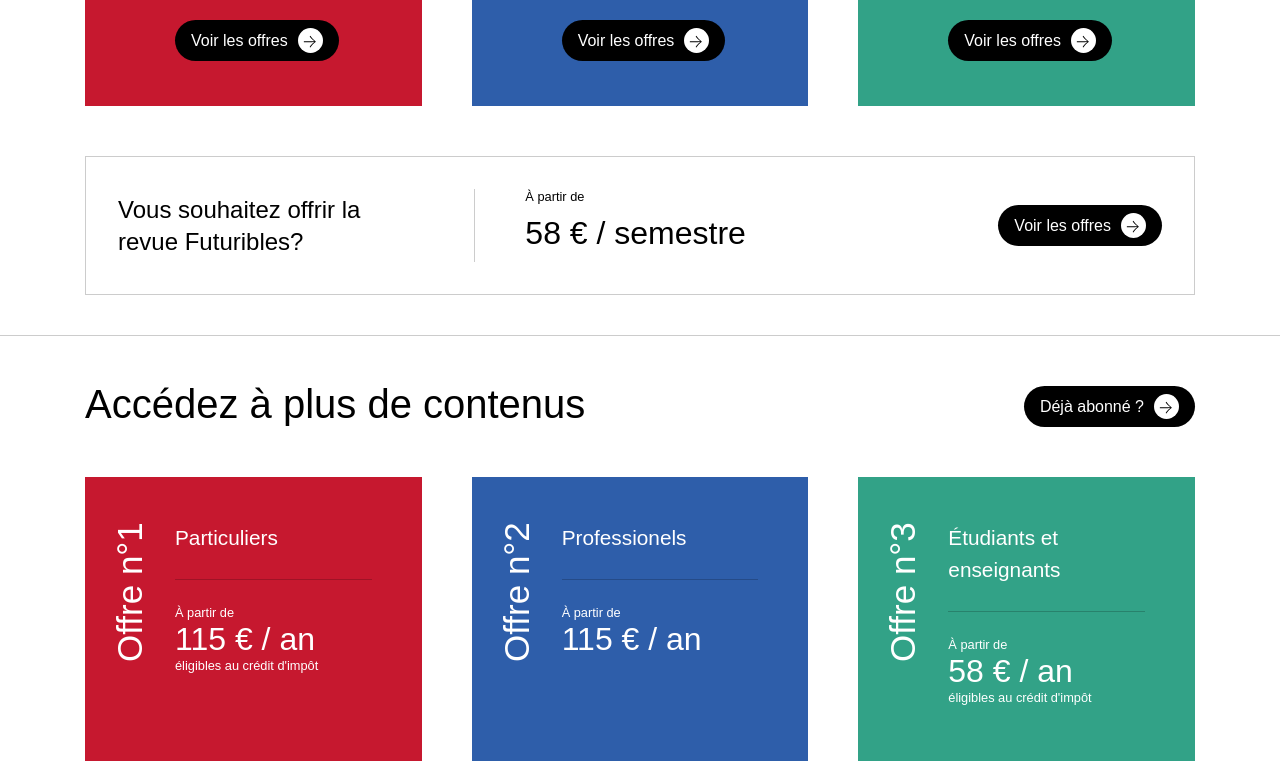
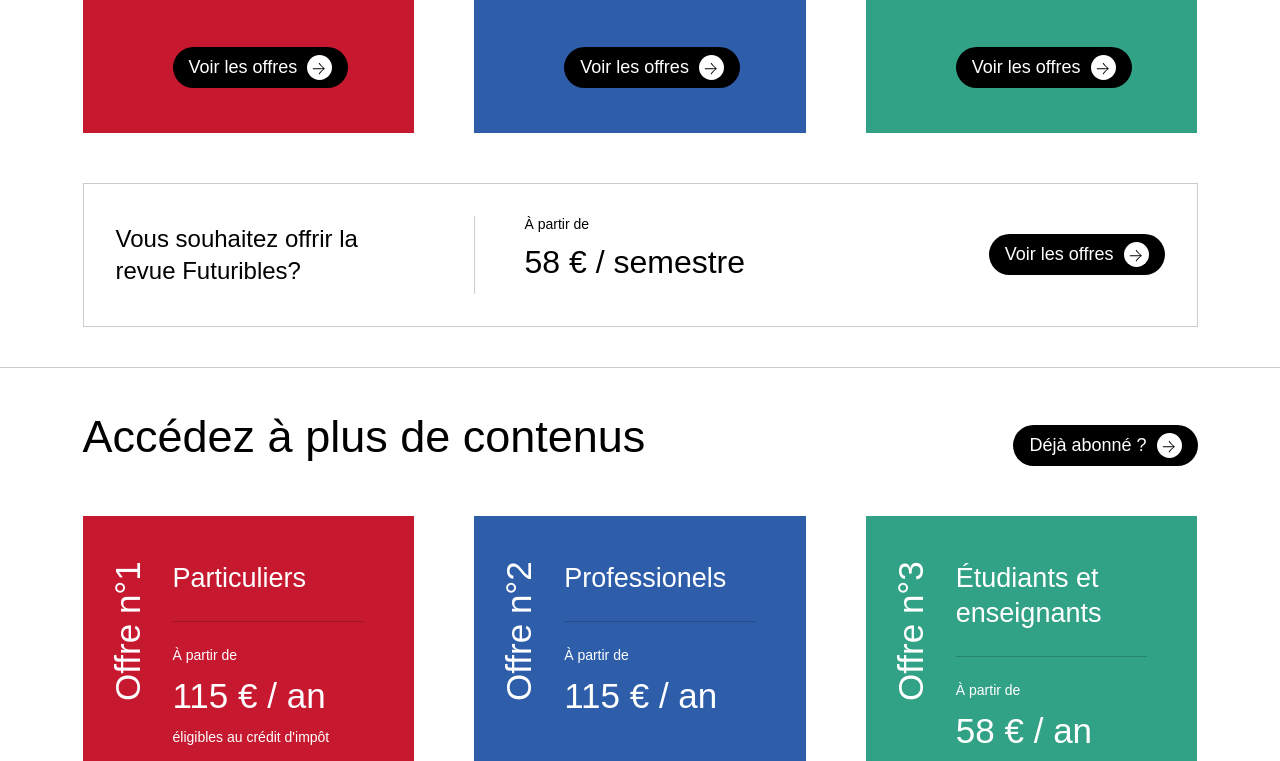
Before and after one commit to okafrancois/futuribles-paywall, a plain HTML site: page index.html in a window 1280 px wide. Shown: the part 526-1287 px from the top of the page. Drawn offline with Linux system fonts and the light colour scheme; a web font is replaced by a local one.

Commit message:
wip-feat(paywall): add variables for text sizes
Took 1 hour 46 minutes

```diff
--- a/index.html
+++ b/index.html
@@ -5,6 +5,8 @@
     <title>Paywall futuribles</title>
     <meta name="viewport" content="width=device-width, initial-scale=1">
     <link rel="stylesheet" href="index.css">
+    <link href="https://fonts.googleapis.com/css2?family=Noto+Serif:wght@400;700&display=swap" rel="stylesheet">
+    <link rel="stylesheet" href="https://use.typekit.net/lul8cay.css">
 </head>
 <body>
 <main>
--- a/index.scss
+++ b/index.scss
@@ -32,12 +32,13 @@ a {
 .c-button {
   display: inline-flex;
   align-items: center;
+  min-width: max-content;
+  max-width: max-content;
+  padding: 0.5rem 1rem;
+  border-radius: 2rem;
+  font-size: rem(map.get($font-sizes, 'base-medium'));
   background: map.get($palette, 'black');
-  padding: 0.5rem 1rem;
   color: #fff;
-  border-radius: 2rem;
-  min-width: fit-content;
-  max-width: max-content;
   transition: background-color 0.3s ease-in;
 
   &:hover {
@@ -45,12 +46,12 @@ a {
   }
 
   &__icon {
+    display: inline-block;
+    margin-left: rem(10);
+    height: 25px;
+    min-width: 25px;
+    border-radius: 50%;
     background-color: #fff;
-    border-radius: 50%;
-    min-width: 25px;
-    height: 25px;
-    margin-left: rem(10);
-    display: inline-block;
   }
 }
 
@@ -76,16 +77,15 @@ a {
 */
 
 .paywall-component {
-  font-family: sans-serif;
+  font-family: "forma-djr-text", sans-serif;
   font-weight: 400;
   border-top: 1px solid rgba(0, 0, 0, 0.2);
-  color: #000;
   margin: auto;
 
   &__container {
-    max-width: rem(1160);
+    max-width: rem(1165);
     padding: rem(40) rem(25);
-    margin: auto;
+    margin: 0 auto;
 
     > :not(:first-child) {
       margin-top: rem(50);
@@ -93,7 +93,8 @@ a {
   }
 
   &__title {
-    font-size: 2.5rem;
+    font-size: rem(map.get($font-sizes, 'header-xlarge'));
+    line-height: 130%;
     max-width: 75%;
     font-weight: inherit;
   }
@@ -114,23 +115,24 @@ a {
   }
 
   &__subtitles-text {
-    font-size: 1.5em;
+    font-size: rem(map.get($font-sizes, 'header-medium'));
+    line-height: 130%;
   }
 
   &__options {
     display: flex;
     flex-wrap: wrap;
-    gap: rem(50);
+    gap: rem(60);
 
     //remove space between items before calculating their width
     > * {
-      max-width: calc((100% - rem(100)) / 3);
+      max-width: calc((100% - rem(120)) / 3);
       flex-grow: 1;
     }
   }
 }
 
-@media all and (max-width: 488px) {
+@media all and (max-width: 580px) {
   .paywall-component {
     &__title {
       max-width: 100%;
@@ -145,6 +147,128 @@ a {
     }
   }
 }
+
+.option-item {
+  display: flex;
+  height: 400px;
+  min-width: min-content;
+  padding: rem(45) rem(25);
+  color: #fff;
+
+  &__name {
+    padding: 0;
+    font-size: rem(map.get($font-sizes, 'header-large'));
+    writing-mode: vertical-rl;
+    text-align: right;
+    transform: rotate(180deg);
+  }
+
+  &__content {
+    display: flex;
+    flex-direction: column;
+    width: 100%;
+    padding: 0 rem(25);
+  }
+
+  &__title {
+    font-size: rem(map.get($font-sizes, 'header-medium'));
+    line-height: 130%;
+    font-weight: inherit;
+    padding-bottom: rem(25);
+    max-width: min-content;
+  }
+}
+
+/*
+  • Pricing item
+  ---------- ---------- ---------- ---------- ----------
+*/
+
+.pricing-item {
+  display: flex;
+  flex-direction: column;
+  flex-grow: 1;
+  border-top: 1px solid rgba(0, 0, 0, 0.2);
+  padding-top: rem(25);
+
+  &__title,
+  &__option {
+    font-size: rem(map.get($font-sizes, 'base-small'));
+  }
+
+  &__price {
+    font-size: rem(map.get($font-sizes, 'header-large'));
+    margin: rem(10) 0;
+    line-height: 130%;
+  }
+
+  &__list {
+    padding: rem(30) 0;
+
+    // Todo: fix list circle style
+    li {
+      margin-bottom: rem(30);
+    }
+  }
+}
+
+/*
+  • paywall cta
+  ---------- ---------- ---------- ---------- ----------
+*/
+
+.paywall-cta {
+  display: flex;
+  flex-wrap: wrap;
+  justify-content: space-between;
+  gap: rem(50);
+  align-items: center;
+  padding: 2rem;
+  border: 1px solid rgba(0, 0, 0, 0.2);
+
+  //remove space between items before calculating their width
+  > * {
+    width: calc((100% - rem(125)) / 3);
+  }
+
+  &__title {
+    font-size: 1.5rem;
+    line-height: 2rem;
+  }
+
+  .pricing-item {
+    padding-left: rem(50);
+    padding-right: rem(50);
+    border-left: 1px solid rgba(0, 0, 0, 0.2);
+    border-top: none;
+    padding-top: 0;
+
+    &__price {
+      font-size: 2em;
+      margin: rem(10) 0 ;
+    }
+  }
+
+  &.text-white {
+    color: #fff;
+  }
+}
+
+@media all and (max-width: 768px) {
+  .paywall-cta {
+    > * {
+      width: 100%;
+    }
+
+    .pricing-item {
+      padding-left: 0;
+      border-left: 0;
+      padding-top: rem(50);
+      border-top: 1px solid rgba(0, 0, 0, 0.2);
+    }
+  }
+}
+
 
 /*
   • --push styles
@@ -208,9 +332,7 @@ a {
   .option-item {
     display: flex;
     height: max-content;
-    min-width: unset;
-    color: #fff;
-    font-weight: 500;
+    min-width: min-content;
 
     &__name {
       padding: 0;
@@ -259,125 +381,3 @@ a {
   • Option item
   ---------- ---------- ---------- ---------- ----------
 */
-
-.option-item {
-  display: flex;
-  height: 400px;
-  min-width: fit-content;
-  padding: rem(45) rem(25);
-  color: #fff;
-  font-weight: 500;
-
-  &__name {
-    padding: 0;
-    font-size: rem(35);
-    writing-mode: vertical-rl;
-    text-align: right;
-    transform: rotate(180deg);
-  }
-
-  &__content {
-    display: flex;
-    flex-direction: column;
-    width: 100%;
-    padding: 0 rem(25);
-  }
-
-  &__title {
-    font-size: 1.3em;
-    line-height: 2rem;
-    font-weight: inherit;
-    padding-bottom: rem(25);
-    max-width: min-content;
-  }
-}
-
-/*
-  • Pricing item
-  ---------- ---------- ---------- ---------- ----------
-*/
-
-.pricing-item {
-  display: flex;
-  flex-direction: column;
-  flex-grow: 1;
-  border-top: 1px solid rgba(0, 0, 0, 0.2);
-  padding-top: rem(25);
-
-  &__title,
-  &__option {
-    font-size: 0.8em;
-    line-height: 1rem;
-  }
-
-  &__price {
-    font-size: 2em;
-    font-weight: 400;
-  }
-
-  &__list {
-    padding: rem(25) 0;
-
-    // Todo: fix list circle style
-    li {
-      margin-bottom: rem(25);
-    }
-  }
-}
-
-/*
-  • paywall cta
-  ---------- ---------- ---------- ---------- ----------
-*/
-
-.paywall-cta {
-  display: flex;
-  flex-wrap: wrap;
-  justify-content: space-between;
-  gap: rem(50);
-  align-items: center;
-  padding: 2rem;
-  border: 1px solid rgba(0, 0, 0, 0.2);
-
-  //remove space between items before calculating their width
-  > * {
-    width: calc((100% - rem(125)) / 3);
-  }
-
-  &__title {
-    font-size: 1.5rem;
-    line-height: 2rem;
-  }
-
-  .pricing-item {
-    padding-left: rem(50);
-    padding-right: rem(50);
-    border-left: 1px solid rgba(0, 0, 0, 0.2);
-    border-top: none;
-    padding-top: 0;
-
-    &__price {
-      font-size: 2em;
-      margin: rem(10) 0 ;
-    }
-  }
-
-  &.text-white {
-    color: #fff;
-  }
-}
-
-@media all and (max-width: 768px) {
-  .paywall-cta {
-    > * {
-      width: 100%;
-    }
-
-    .pricing-item {
-      padding-left: 0;
-      border-left: 0;
-      padding-top: rem(50);
-      border-top: 1px solid rgba(0, 0, 0, 0.2);
-    }
-  }
-}
--- a/sass/_config.scss
+++ b/sass/_config.scss
@@ -31,7 +31,15 @@ $palette: (
         'yellow': #F3BC69,
 );
 
-$ref-space: rem(30);
+$font-sizes:  (
+            'header-small': 21,
+            'header-medium': 27,
+            'header-large': 35,
+            'header-xlarge': 45,
+            'base-small': 14,
+            'base-medium': 18,
+
+);
 
 /*
   • Functions
```
Also changed, not shown: index.css, 1 other file.
